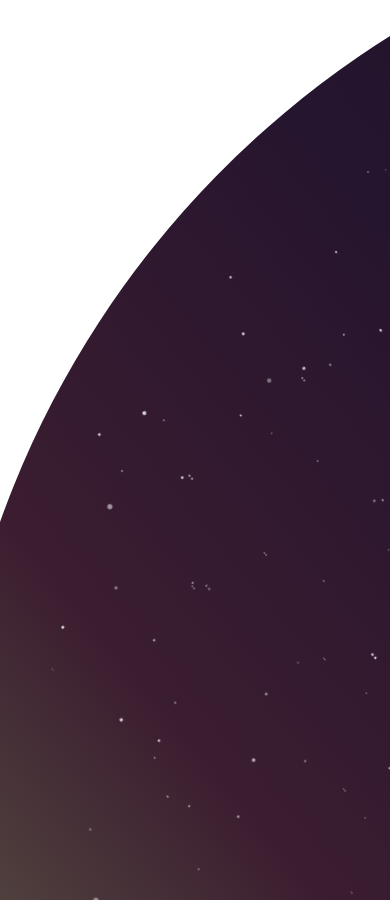
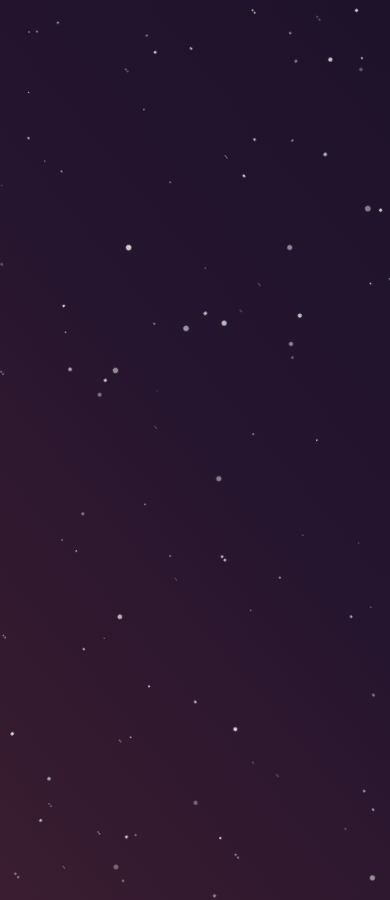
Before and after one commit to shannonturner/observatory, a plain HTML site: page index.html in a window 390 px wide. Drawn offline with Linux system fonts and the light colour scheme.

Commit message:
Fixed problem where the sky would show corners on mobile and other screens

```diff
--- a/index.html
+++ b/index.html
@@ -120,15 +120,14 @@
             Use radius = 1/2 sqrt(width^2 + height^2) to get circle's radius
         */
 
-        /* This configuration has a slight corner */
-        /*width: 1699px;
-        height: 1699px;
-        left: -8%;
-        margin-top: -30%;*/
         width: 1899px;
         height: 1899px;
-        margin-top: -28%;
-        margin-left: -14%;
+/*        margin-top: -28%;
+        margin-left: -14%;*/
+
+        /* This works better on mobile.  But switch it if it's in portrait mode. */
+        margin-top: -532px;
+        margin-left: -266px;
       }
 
     </style>
@@ -179,6 +178,16 @@
     }
 
     $(document).ready(function() {
+
+      windowHeight = $(window).height();
+      windowWidth = $(window).width();
+
+      if (windowHeight > windowWidth) {
+        $(".sky").css({
+          'margin-top': '-266px',
+          'margin-left': '-532px'
+          });
+      }
 
       var today = new Date();
 
@@ -244,6 +253,9 @@
       // Sky
       $(".sky").css({"background": "-moz-linear-gradient(top, #"+colors[0]+" 0%,#"+colors[3]+" 25%,#"+colors[7]+" 50%,#"+colors[11]+" 75%,#"+colors[15]+" 100%)"});
       $(".sky").css({"background": "linear-gradient(to bottom, #"+colors[0]+" 0%,#"+colors[3]+" 25%,#"+colors[7]+" 50%,#"+colors[11]+" 75%,#"+colors[15]+" 100%)"});
+
+      // Make the background of the sky the same as part of gradient (will only show on much larger screens)
+      $("body").css({"background-color": "#"+colors[7]});
 
       // Sky-lines
       for (var skyLine=1; skyLine<=16; skyLine++) {
```
